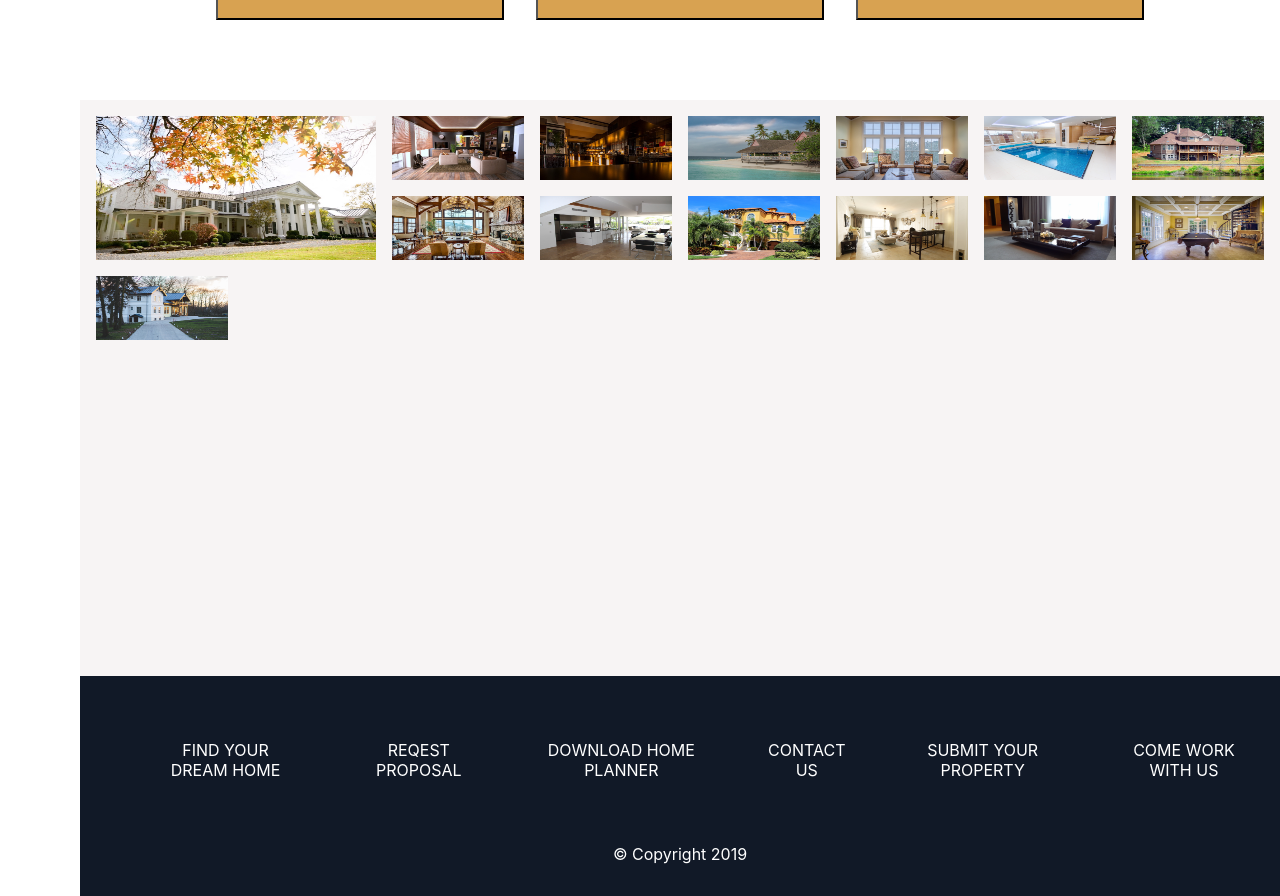
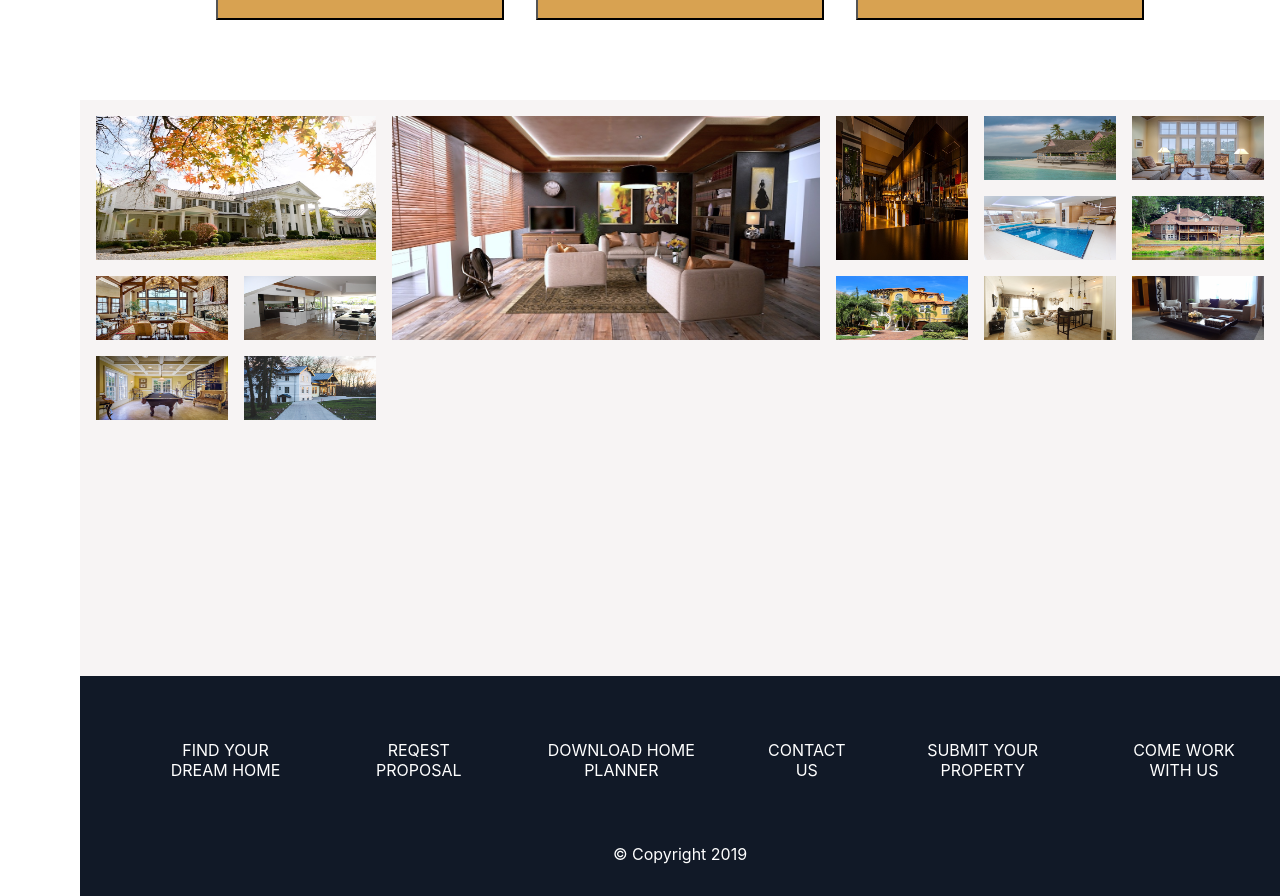
Before and after one commit to ashrofdev/nexter-in-react, a React (Create React App) app: page / in a window 1280 px wide. Shown: the part 2705-3601 px from the top of the page. Built offline with nearby package versions, Linux system fonts and the light colour scheme.

Commit message:
building gallery

```diff
--- a/src/App.css
+++ b/src/App.css
@@ -223,6 +223,58 @@
   grid-column: 1/3;
   grid-row: 1/3;
 }
+.g2 {
+  grid-column: 3/6;
+  grid-row: 1/4;
+}
+.g3 {
+  grid-column: 6/7;
+  grid-row: 1/3;
+}
+/* .g4 {
+  grid-column: 7/-1;
+  grid-row: 1/3;
+}
+.g5 {
+  grid-column: 1/3;
+  grid-row: 3/6;
+}
+.g6 {
+  grid-column: 3/5;
+  grid-row: 4/6;
+}
+.g7 {
+  grid-column: 5/6;
+  grid-row: 4/5;
+}
+.g8 {
+  grid-column: 6/8;
+  grid-row: 3/5;
+}
+.g9 {
+  grid-column: 8/9;
+  grid-row: 3/6;
+}
+.g10 {
+  grid-column: 1/2;
+  grid-row: 6/8;
+}
+.g11 {
+  grid-column: 2/4;
+  grid-row: 6/8;
+}
+.g12 {
+  grid-column: 4/5;
+  grid-row: 6/8;
+}
+.g13 {
+  grid-column: 5/8;
+  grid-row: 5/8;
+}
+.g14 {
+  grid-column: 8/9;
+  grid-row: 6/8;
+} */
 .gallery img {
   width: 100%;
   height: 100%;
```
